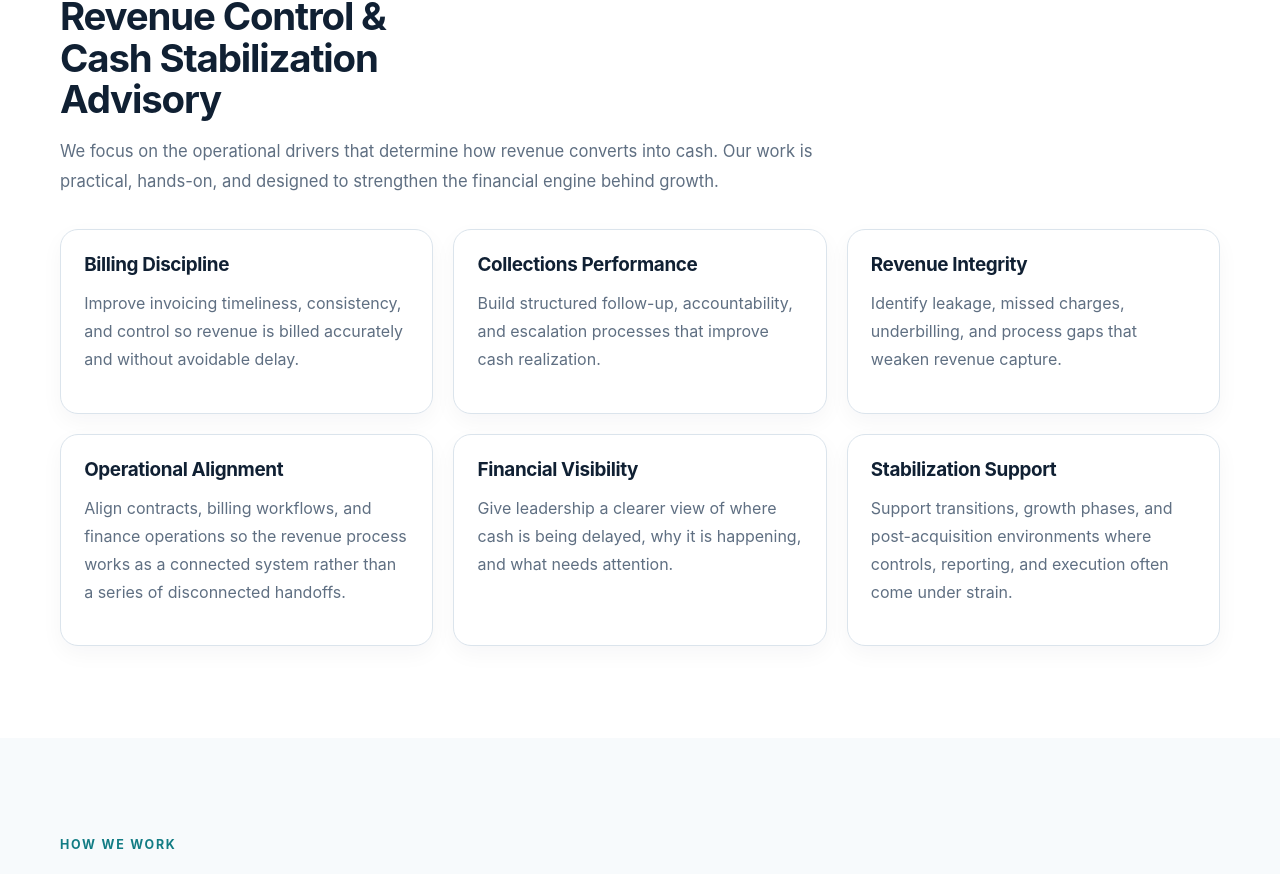
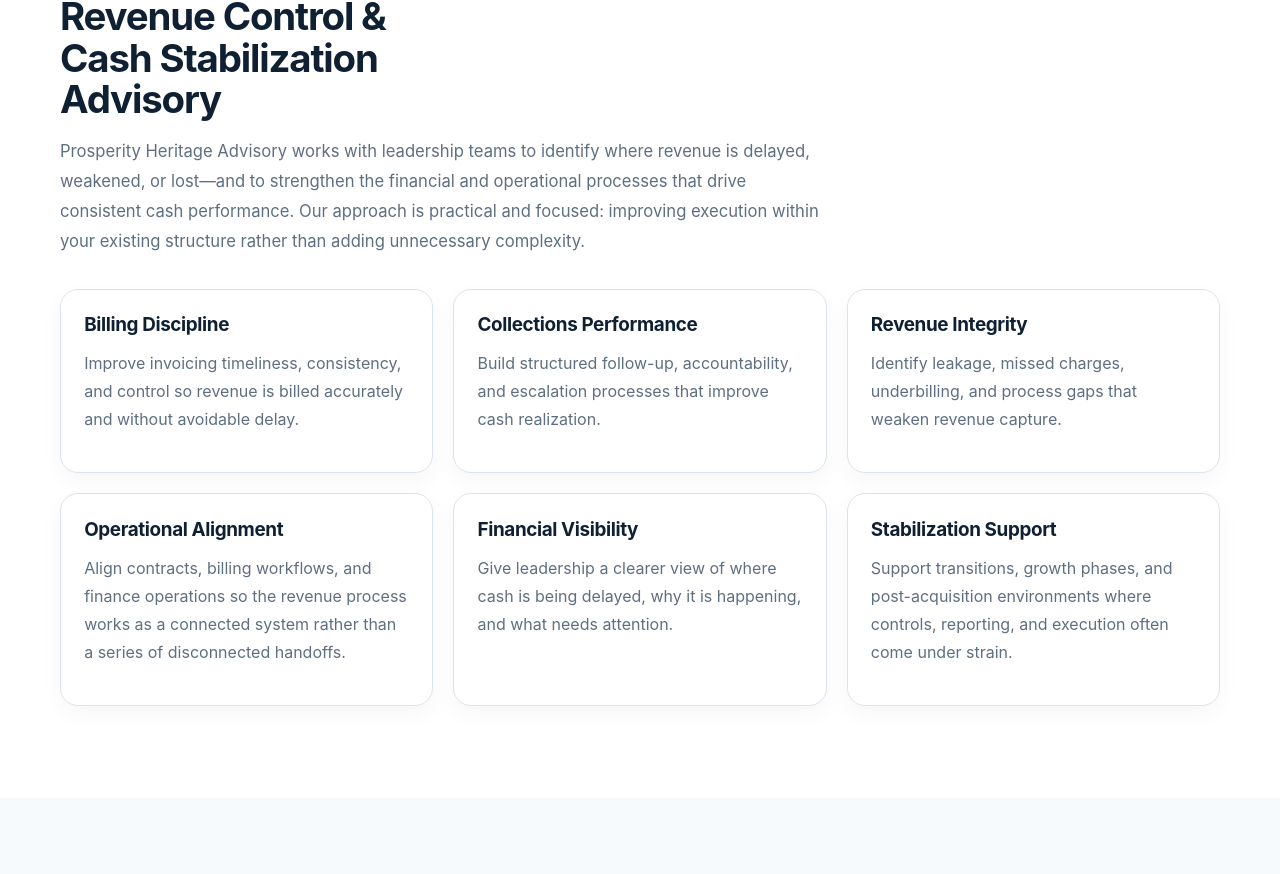
Before and after one commit to pjechete/prosperity-heritage-Advisory-Services, a Next.js app: page / in a window 1280 px wide. Shown: the part 1729-2603 px from the top of the page. Built offline with nearby package versions, Linux system fonts and the light colour scheme.

Commit message:
Update page.tsx

```diff
--- a/src/app/page.tsx
+++ b/src/app/page.tsx
@@ -73,9 +73,9 @@ export default function HomePage() {
             Revenue Control &amp; Cash Stabilization Advisory
           </h2>
           <p className="section-intro">
-            We focus on the operational drivers that determine how revenue
-            converts into cash. Our work is practical, hands-on, and designed
-            to strengthen the financial engine behind growth.
+            Prosperity Heritage Advisory works with leadership teams to identify where revenue is delayed, weakened,
+            or lost—and to strengthen the financial and operational processes that drive consistent cash performance.
+            Our approach is practical and focused: improving execution within your existing structure rather than adding unnecessary complexity.
           </p>
 
           <div className="card-grid three-up">
```
